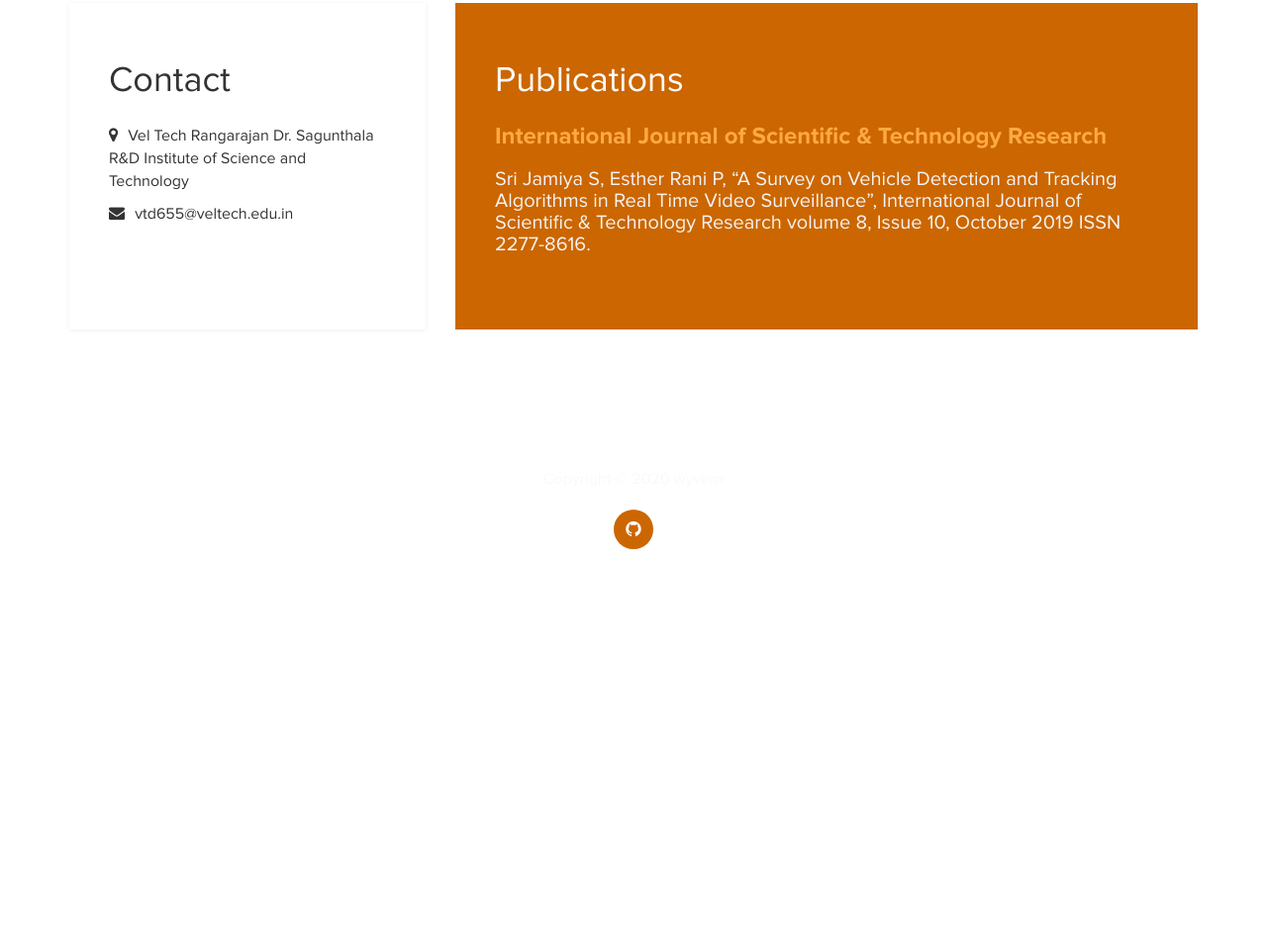
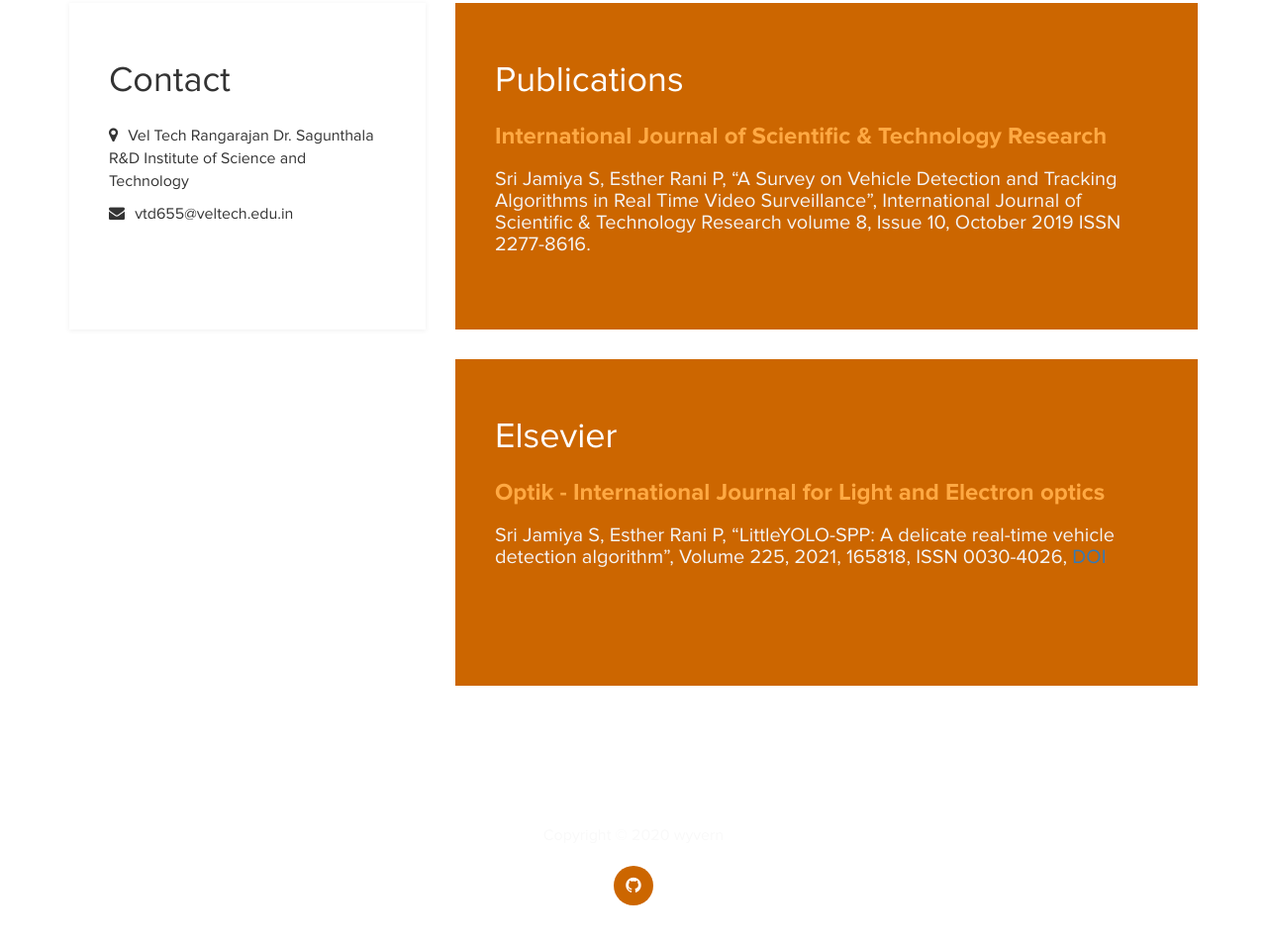
Before and after one commit to srijamiya/srijamiya.github.io, a plain HTML site: page index.html in a window 1280 px wide. Shown: the part 1446-2399 px from the top of the page at 99% size. Before the commit the page ends 2091 px from the top, so only its background shows below. Drawn offline with Linux system fonts and the light colour scheme.

Commit message:
Add New Elsevier Publication.

```diff
--- a/index.html
+++ b/index.html
@@ -128,6 +128,15 @@
 						</div>
 					</div>
 			</div>
+			<div class="education">
+				<h2 class="white">Elsevier</h2>
+					<div class="education-content">
+						<h4 class="education-title accent">Optik - International Journal for Light and Electron optics</h4>
+							<div class="education-school">
+								<h5>Sri Jamiya S, Esther Rani P, “LittleYOLO-SPP: A delicate real-time vehicle detection algorithm”, Volume 225, 2021, 165818, ISSN 0030-4026, <a href="https://doi.org/10.1016/j.ijleo.2020.165818">DOI</a> </h5><span></span>
+						</div>
+					</div>
+			</div>
 		</div>
 	</div>
 </section>
```
